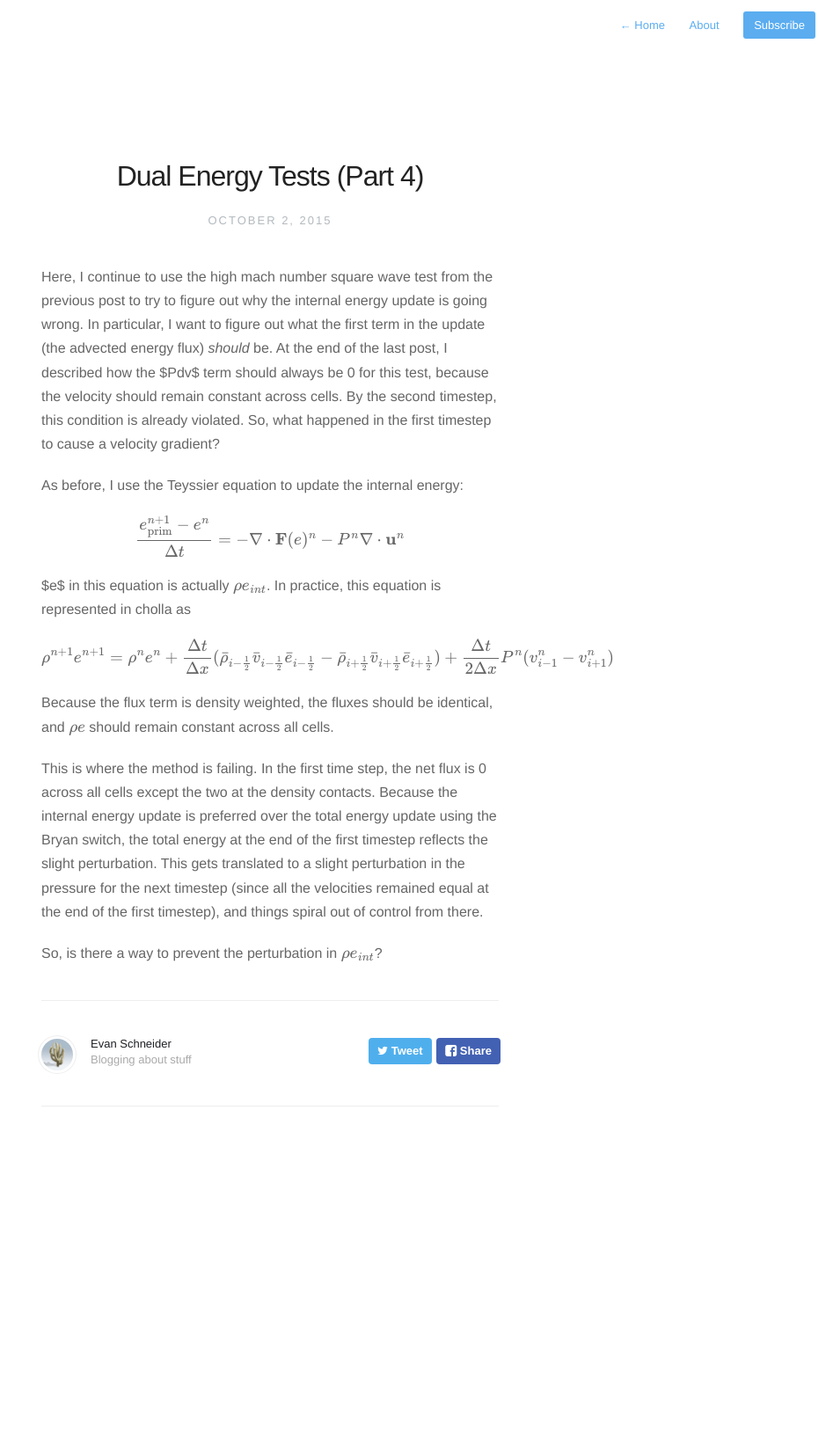
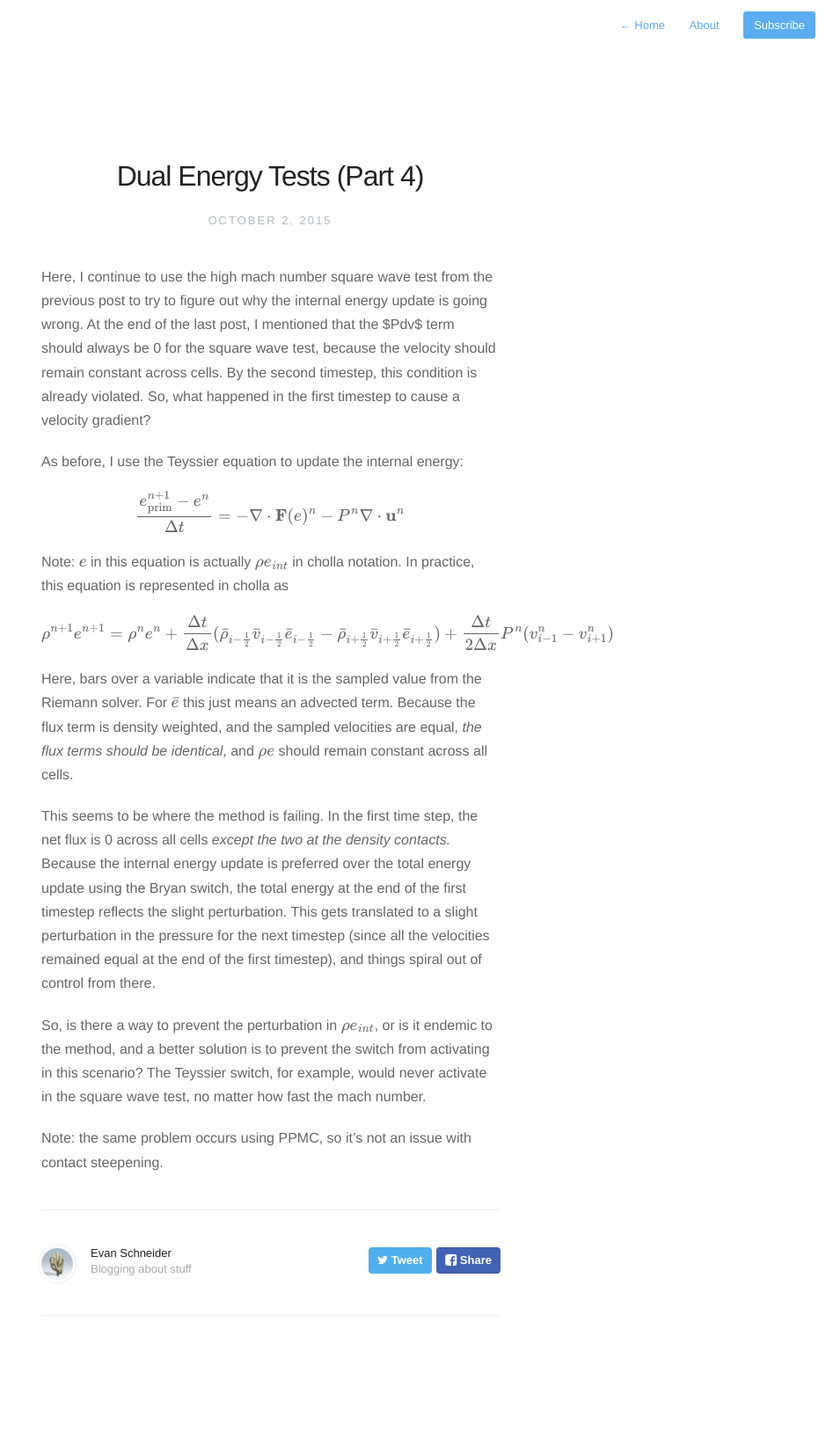
Before and after one commit to evaneschneider/site, a Jekyll site: the page built from _posts/2015-10-2-dual_energy-4.markdown, in a window 1280 px wide. Shown: the whole page at 88% size, without its empty margins (333-1280 px from the left). Built offline with Jekyll 4.4.1, drawn with Linux system fonts in a browser that asks for light colours; nearby versions of some CDN libraries; formulas are drawn with MathJax 3; before the commit the page ends 1398 px from its top, so only the background shows below that.

Commit message:
More text

```diff
--- a/_posts/2015-10-2-dual_energy-4.markdown
+++ b/_posts/2015-10-2-dual_energy-4.markdown
@@ -6,9 +6,8 @@ description: Dissecting the internal energy update
 
 Here, I continue to use the high mach number square wave test from the
 previous post to try to figure out why the internal energy update is going
-wrong. In particular, I want to figure out what the first term in the update
-(the advected energy flux) *should* be. At the end of the last post, I
-described how the $Pdv$ term should always be 0 for this test, because the velocity
+wrong. At the end of the last post, I mentioned that the $Pdv$ term should always
+be 0 for the square wave test, because the velocity
 should remain constant across cells. By the second timestep, this condition is
 already violated. So, what happened in the first timestep to cause a velocity gradient?
 
@@ -18,21 +17,28 @@ $$
 \frac{e^{n+1}_\mathrm{prim} - e^n}{\Delta t} = - \nabla \cdot \mathbf{F}(e)^n - P^n \nabla \cdot \mathbf{u}^n
 $$
 
-$e$ in this equation is actually $$\rho e_{int}$$. In practice, this equation is represented in cholla as
+Note: $$e$$ in this equation is actually $$\rho e_{int}$$ in cholla notation. In practice, this equation
+is represented in cholla as
 
 $$
 \rho^{n+1} e^{n+1} = \rho^n e^n + \frac{\Delta t}{\Delta x}(\bar{\rho}_{i-\frac{1}{2}}\bar{v}_{i-\frac{1}{2}}\bar{e}_{i-\frac{1}{2}} - \bar{\rho}_{i+\frac{1}{2}}\bar{v}_{i+\frac{1}{2}}\bar{e}_{i+\frac{1}{2}}) + \frac{\Delta t}{2 \Delta x} P^n (v^n_{i-1} - v^n_{i+1})
 $$
 
-Because the flux term is density weighted, the fluxes should be identical, and $$\rho e$$ should
+Here, bars over a variable indicate that it is the sampled value from the Riemann solver. For $$\bar{e}$$
+this just means an advected term. Because the flux term is density weighted, and the sampled velocities are equal,
+*the flux terms should be identical*, and $$\rho e$$ should
 remain constant across all cells.
 
 
-This is where the method is failing. In the first time step, the net flux is 0
-across all cells except the two at the density contacts. Because the internal energy update
+This seems to be where the method is failing. In the first time step, the net flux is 0
+across all cells *except the two at the density contacts.* Because the internal energy update
 is preferred over the total energy update using the Bryan switch, the total energy at the
 end of the first timestep reflects the slight perturbation. This gets translated to a slight
 perturbation in the pressure for the next timestep (since all the velocities remained equal at the
 end of the first timestep), and things spiral out of control from there.
 
-So, is there a way to prevent the perturbation in $$\rho e_{int}$$?
+So, is there a way to prevent the perturbation in $$\rho e_{int}$$, or is it endemic to the method,
+and a better solution is to prevent the switch from activating in this scenario? The Teyssier switch,
+for example, would never activate in the square wave test, no matter how fast the mach number.
+
+Note: the same problem occurs using PPMC, so it's not an issue with contact steepening.
```
